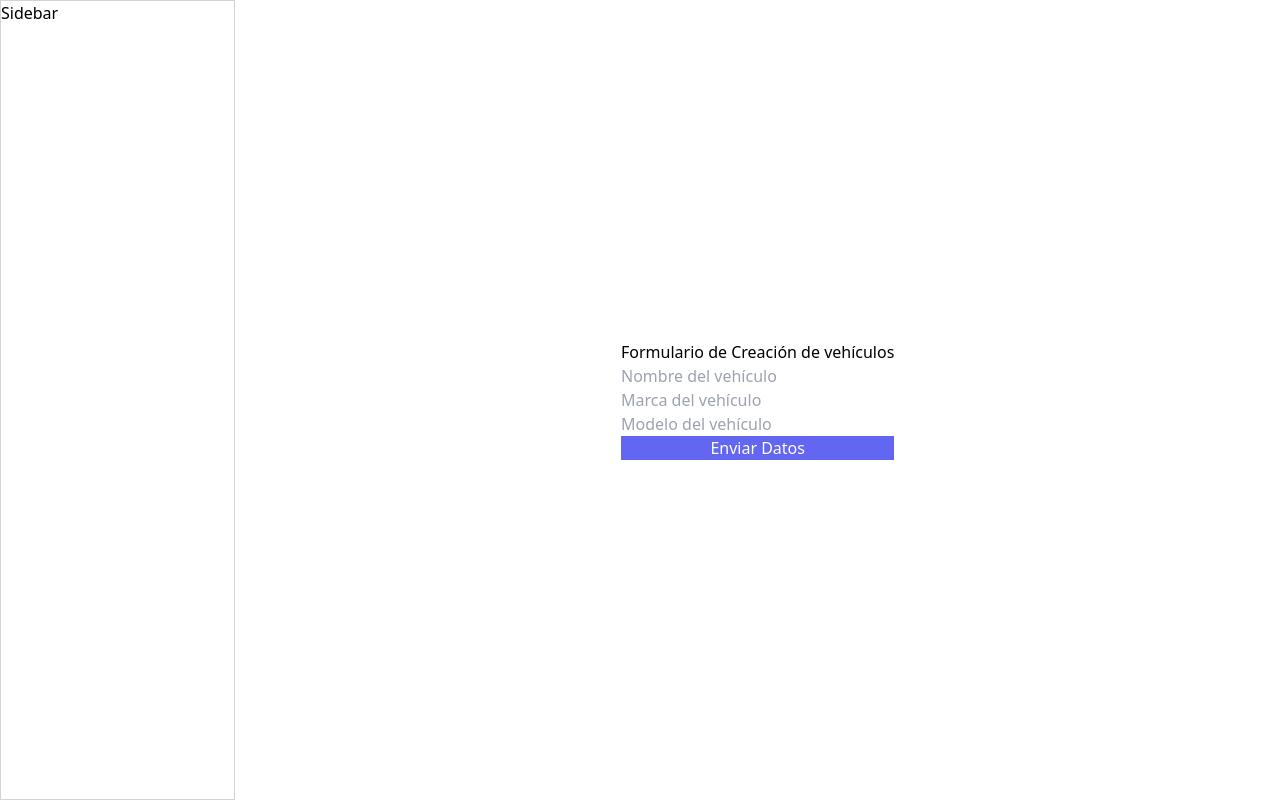
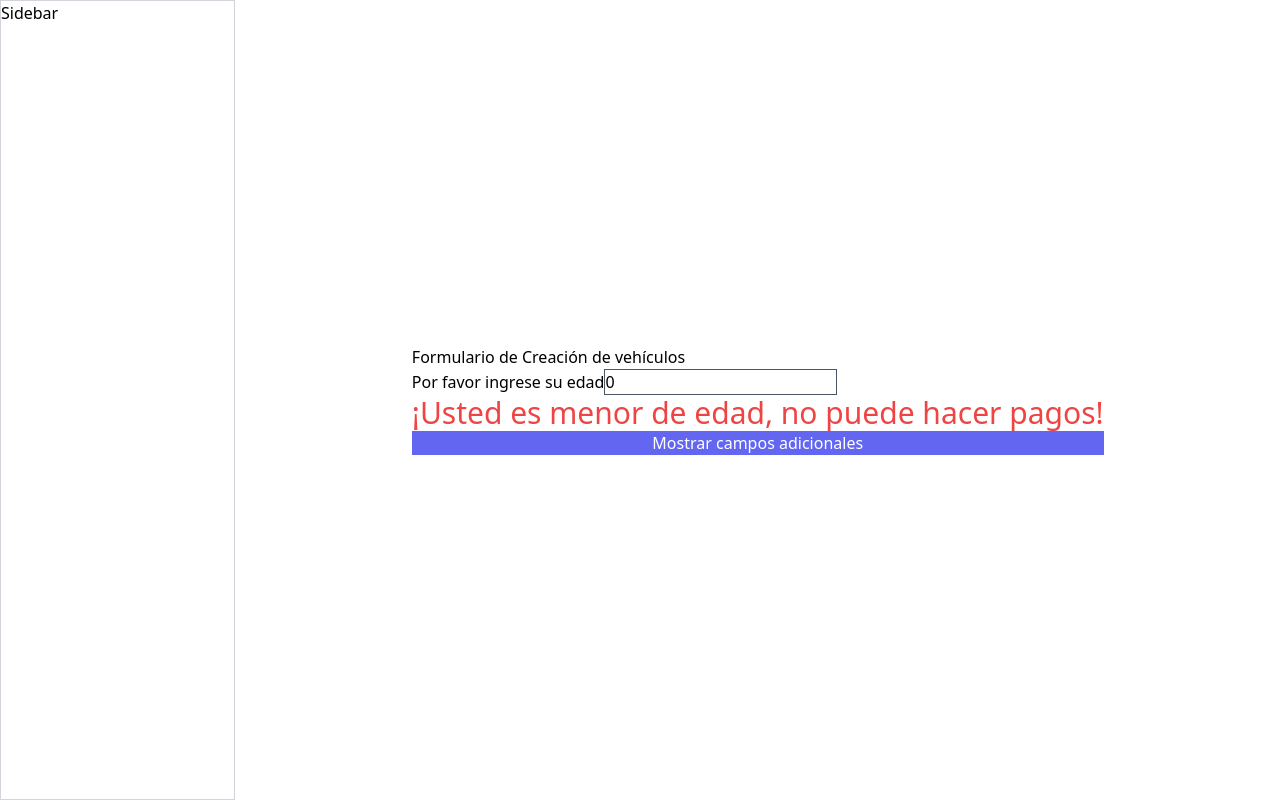
Before and after one commit to Proyecto-Mision-TIC-2022/concesionario-multimarca, a React (Create React App) app: page /admin/vehiculos in a window 1280 px wide. Built offline with nearby package versions, Linux system fonts and the light colour scheme.

Commit message:
agregar ejemplo de renderizacion condicional

```diff
--- a/src/pages/admin/Vehiculos.jsx
+++ b/src/pages/admin/Vehiculos.jsx
@@ -1,51 +1,63 @@
 import React, { useEffect, useState } from 'react';
 
+//realizar un formulario que le pida al usuario su edad y muestre un mensaje
+// que diga si el usuario es mayor de edad o no
+
 const Vehiculos = () => {
-  const [nombreVehiculo , setNombreVehiculo] = useState("");
+  const [edad, setEdad] = useState(0);
+  const [esMenorDeEdad,setEsMenorDeEdad] = useState(false);
+  const [mostrarCamposAdicionales, setMostrarCamposAdicionales] = useState(false);
 
-  useEffect(() => {
-    console.log(
-      "Hola, soy un use effect que se ejecuta solo una vez cuando la pagina se renderiza porque tiene el array de dependencias vacío"
-    );
-    //paso 2
-    //paso 3
-    //paso 4
-  },[]);   //una función que se ejecuta al inicio de la renderización del código
-
-  useEffect(() => {
-    console.log("Esto es una funcion que se ejecuta cada que cambia el valor de nombrevehiculo");
-    console.log("el valor de la variable es ", nombreVehiculo);
-  }, [nombreVehiculo]); //una funcion que se ejecuta cada que una variable cambia
-
-  // useEffect(() => {
-  //   console.log("este es un use effect que se ejecuta SIEMPRE que cambia una variable");
-  //}); se explica solo para que sepan que existe, pero no se debe usar.
-
- const enviarDatosAlBackend = ()=>{
-   console.log("El valor de la variable nombreVehiculo es ", nombreVehiculo);
- }
+  useEffect(()=> {
+    if (edad >= 18) {
+      setEsMenorDeEdad(false);
+    } else {
+      setEsMenorDeEdad(true);
+    }
+  }, [edad]);
 
   return (
     <form className='flex flex-col'>
       <h2>Formulario de Creación de vehículos</h2>
-      <input
-        onChange={(e)=> {
-          setNombreVehiculo(e.target.value);
-        }}
-        type="text"
-        placeholder="Nombre del vehículo"
-      />
-      <input
-        onChange={(e)=> {
-          console.log(e.target.value);
-        }}
-        type="text"
-        placeholder="Marca del vehículo"
-      />
-      <input type="text" placeholder="Modelo del vehículo"/>
-      <button type="button" onClick={enviarDatosAlBackend} className='bg-indigo-500 text-white'>Enviar Datos</button>
+      <label htmlFor='edad'>
+        Por favor ingrese su edad
+        <input
+          value={edad}
+          onChange={(e)=>
+            {setEdad(e.target.value);
+          }}
+          className='border border-gray-600'
+          name='edad'
+          type="number"
+        />
+      </label>
+      {esMenorDeEdad ? (
+        <span className='text-3xl text-red-500'>
+          ¡Usted es menor de edad, no puede hacer pagos!
+        </span>
+        ) : (
+          <span className='text-3xl text-green-500'>
+            ¡Usted es mayor de edad, puede hacer pagos!
+          </span>
+        )}
+        <button
+          onClick={() => setMostrarCamposAdicionales(!mostrarCamposAdicionales)}
+          type="button"
+          className='text-white bg-indigo-500'
+        >
+          Mostrar campos adicionales
+        </button>
+        {mostrarCamposAdicionales && (
+          <div>
+            <input className='border bg-gray-400 my-2 p-3' placeholder='dato nuevo' type="text" />
+            <input className='border bg-gray-400 my-2 p-3' placeholder='dato nuevo' type="text" />
+            <input className='border bg-gray-400 my-2 p-3' placeholder='dato nuevo' type="text" />
+            <input className='border bg-gray-400 my-2 p-3' placeholder='dato nuevo' type="text" />
+            <input className='border bg-gray-400 my-2 p-3' placeholder='dato nuevo' type="text" />
+          </div>
+        )}
     </form>
   );
-};    //funciones que se ejecutan cada que yo hago cambios en un input o cada que le hago click a un buton
+};
 
 export default Vehiculos;
```
